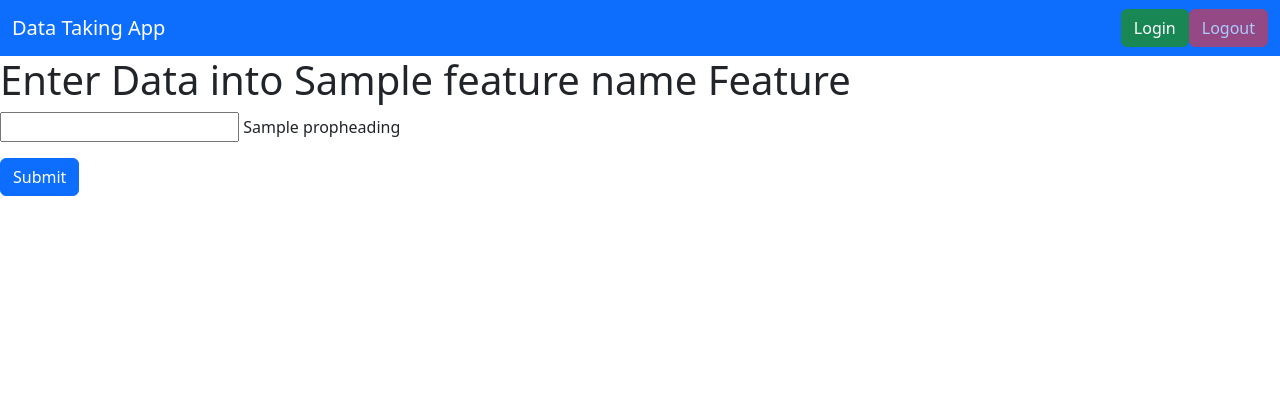
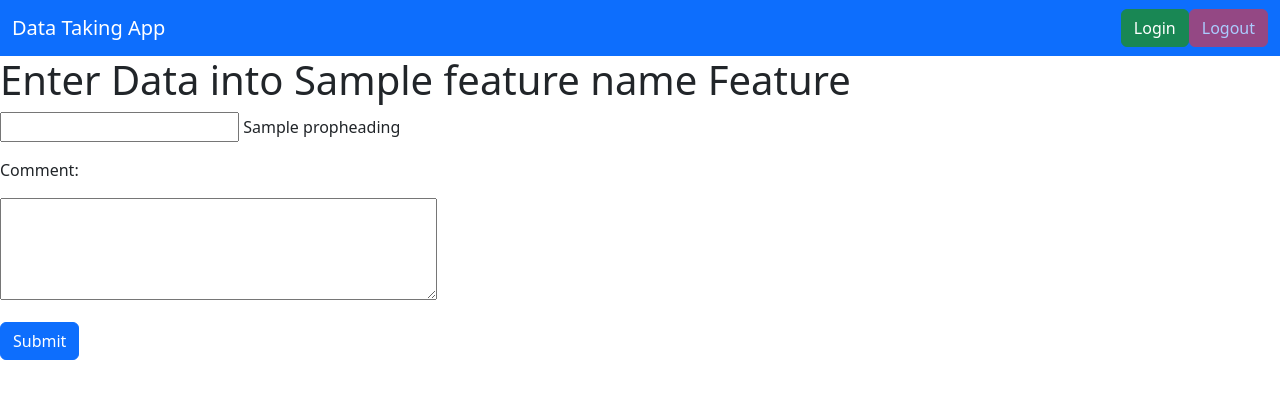
Before and after one commit to jhugon/semantic-data-taking-webapp, a Flask app: template templates/enterdata.html in a window 1280 px wide. Shown: the top 399 px of the page. Run offline with Flask 2, Linux system fonts and the light colour scheme; the template is opened without the code that fills it: most values are stand-ins (such as "Sample title", 1, 10 or a date in 2020).

Commit message:
feat: added comment field for data entry
not happy with it going on the observations, would rather it only goes
on the stimuli (less duplication)

```diff
--- a/templates/enterdata.html
+++ b/templates/enterdata.html
@@ -17,6 +17,12 @@
           <label for="{{ prop }}">{{ heading }}<label>
         </p>
       {% endfor %}
+      <p>
+        <label for="comment">Comment:</label>
+      <p>
+      </p>
+        <textarea id="comment "type="text" name="comment" rows="4" cols="45"></textarea>
+      </p>
       <input type="text" name="feature" value="{{feature}}" readonly hidden>
       <input type="submit" value="Submit" class="btn btn-primary">
     </form>
--- a/web.py
+++ b/web.py
@@ -291,7 +291,7 @@ def create_app():
                 feature,
                 datetime.now().astimezone().replace(microsecond=0).isoformat(),
                 user_uri,
-                "",
+                form["comment"],
                 form,
             )
         except DataValidationError as e:
```
